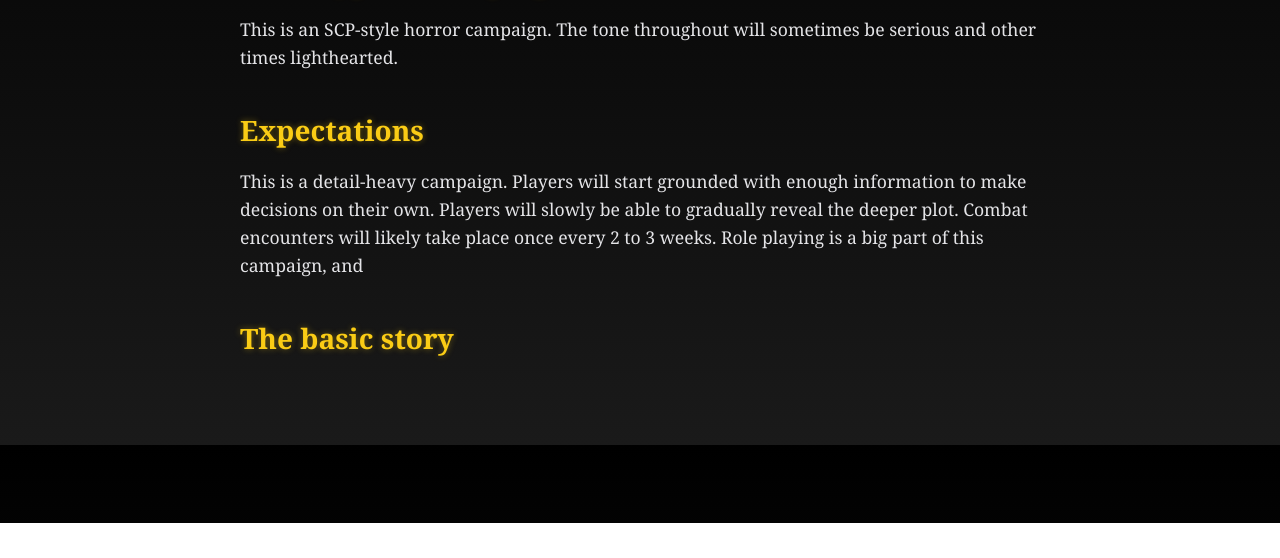
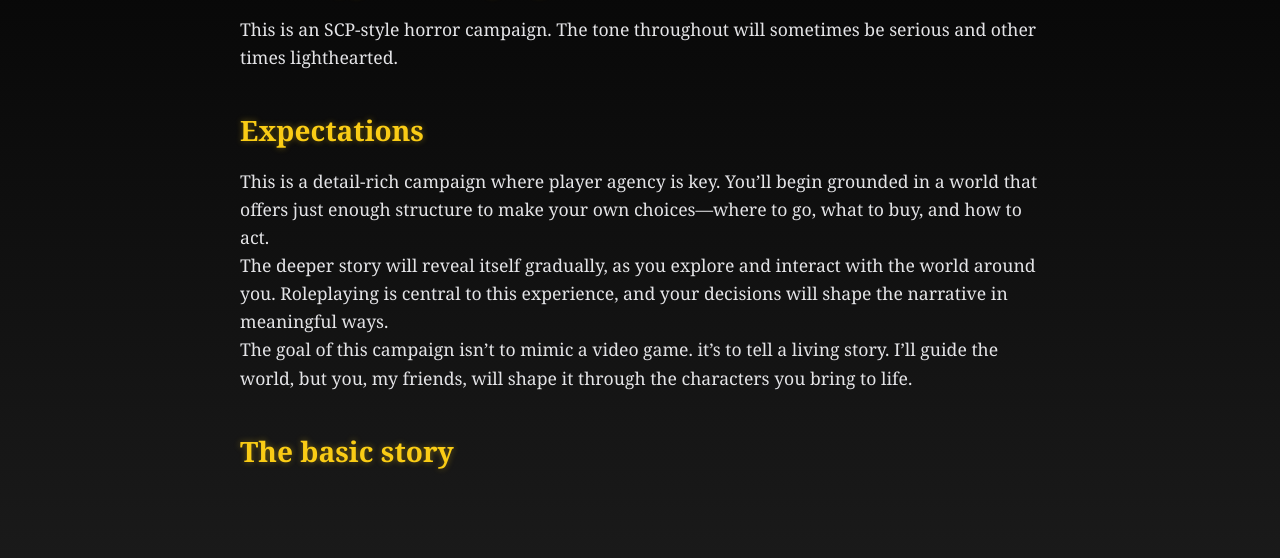
Before and after one commit to AstroAtomic/monarchs-forest, a plain HTML site: page Introduction.html in a window 1280 px wide. Shown: the part 277-835 px from the top of the page. Before the commit the page ends 800 px from the top, so only its background shows below. Drawn offline with Linux system fonts and the light colour scheme.

Commit message:
added to the expectations

```diff
--- a/Introduction.html
+++ b/Introduction.html
@@ -131,11 +131,20 @@
     <section>
       <h2>Expectations</h2>
       <p>
-        This is a detail-heavy campaign. Players will start grounded with enough information to make decisions on their own.
-        Players will slowly be able to gradually reveal the deeper plot. Combat encounters will likely
-        take place once every 2 to 3 weeks. Role playing is a big part of this campaign, and
-
-
+        This is a detail-rich campaign where player agency is key.
+        You’ll begin grounded in a world that offers just enough
+        structure to make your own choices—where to go, what to buy,
+        and how to act.
+        <br>
+        The deeper story will reveal itself gradually, as you explore and
+        interact with the world around you.
+        Roleplaying is central to this experience,
+        and your decisions will shape the narrative in meaningful ways.
+        <br>
+        The goal of this campaign isn’t to mimic a video game.
+        it’s to tell a living story.
+        I’ll guide the world, but you, my friends,
+        will shape it through the characters you bring to life.
       </p>
     </section>
 
```
